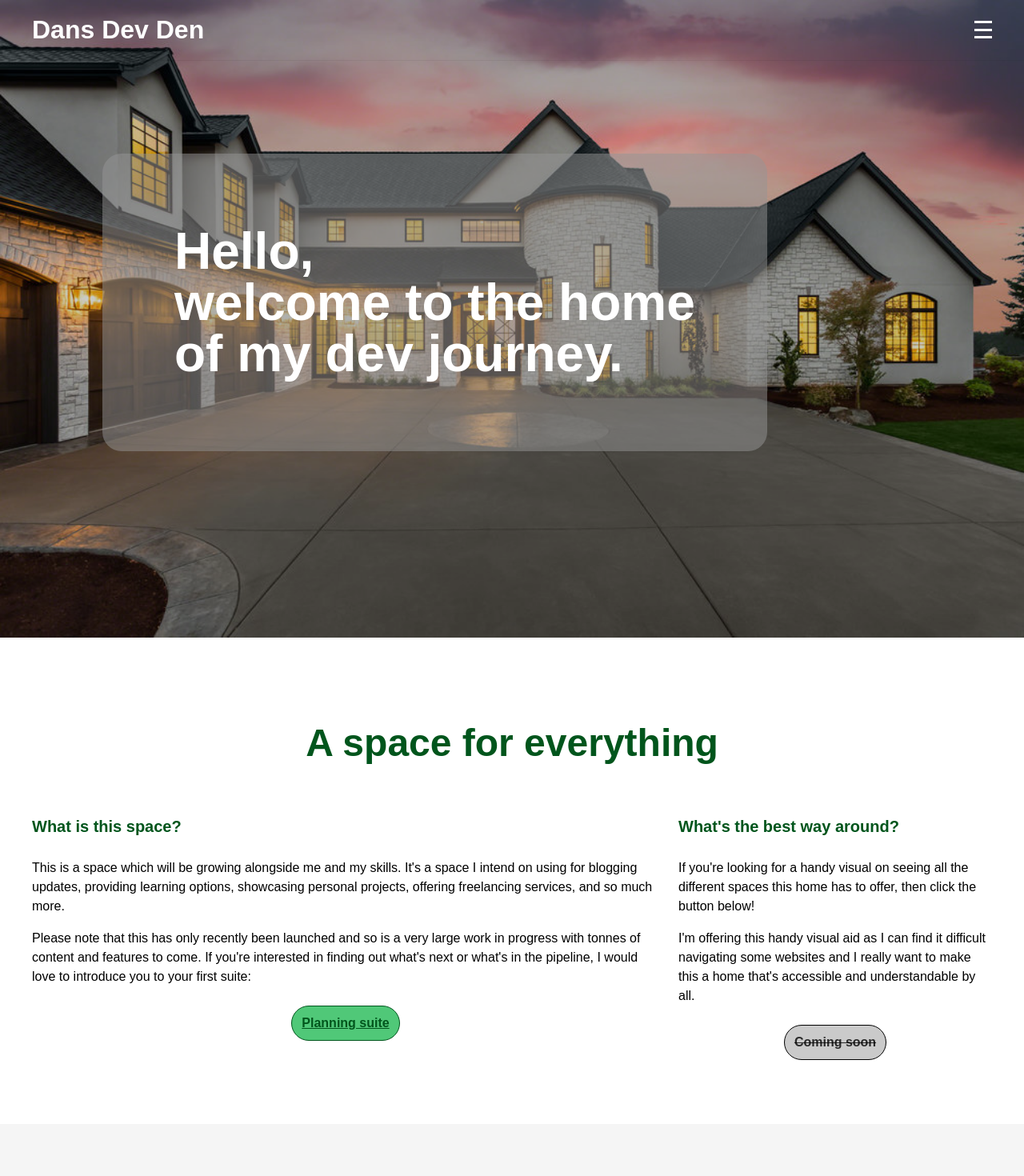
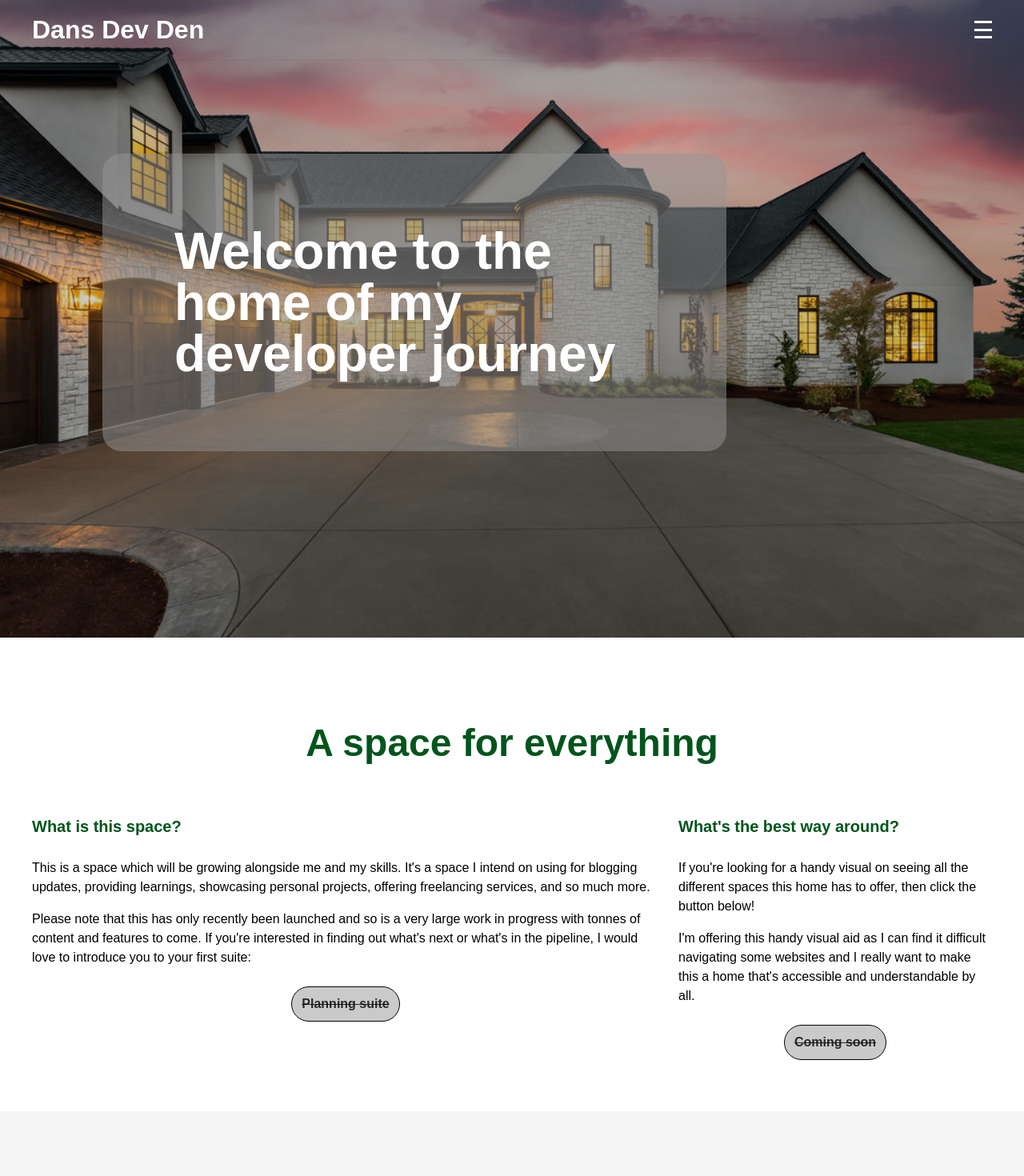
Before and after one commit to danriley11/DansDevDen, a React (Vite) app: page / in a window 1280 px wide. Shown: the top 1470 px of the page at 80% size. Built offline with nearby package versions, Linux system fonts and the light colour scheme.

Commit message:
update homepage

```diff
--- a/src/pages/grandFoyer/GrandFoyer.content.ts
+++ b/src/pages/grandFoyer/GrandFoyer.content.ts
@@ -9,7 +9,7 @@ import { HOUSEKEEPING } from '../../routes/routes';
 export const SPACE_INFO_CONTENT = {
   title: `What is this space?`,
   content: [
-    `This is a space which will be growing alongside me and my skills. It's a space I intend on using for blogging updates, providing learning options, showcasing personal projects, offering freelancing services, and so much more.`,
+    `This is a space which will be growing alongside me and my skills. It's a space I intend on using for blogging updates, providing learnings, showcasing personal projects, offering freelancing services, and so much more.`,
     `Please note that this has only recently been launched and so is a very large work in progress with tonnes of content and features to come. If you're interested in finding out what's next or what's in the pipeline, I would love to introduce you to your first suite:`,
   ],
 };
--- a/src/pages/grandFoyer/GrandFoyer.tsx
+++ b/src/pages/grandFoyer/GrandFoyer.tsx
@@ -25,9 +25,8 @@ const GrandFoyer = () => {
 
       <Container>
         <GrandFoyerHeadingContainer>
-          <GrandFoyerHeading>Hello, </GrandFoyerHeading>
-          <GrandFoyerHeading>welcome to the home</GrandFoyerHeading>
-          <GrandFoyerHeading>of my dev journey.</GrandFoyerHeading>
+          <GrandFoyerHeading>Welcome to the home of my </GrandFoyerHeading>
+          <GrandFoyerHeading>developer journey</GrandFoyerHeading>
         </GrandFoyerHeadingContainer>
 
         <GrandFoyerContentContainer backgroundColour="white">
@@ -41,7 +40,9 @@ const GrandFoyer = () => {
                 ))}
               </Margin>
               <CenterAlign>
-                <ButtonLink href={HOUSEKEEPING}>Planning suite</ButtonLink>
+                <ButtonLink disabled href={HOUSEKEEPING}>
+                  Planning suite
+                </ButtonLink>
               </CenterAlign>
             </div>
 
```
